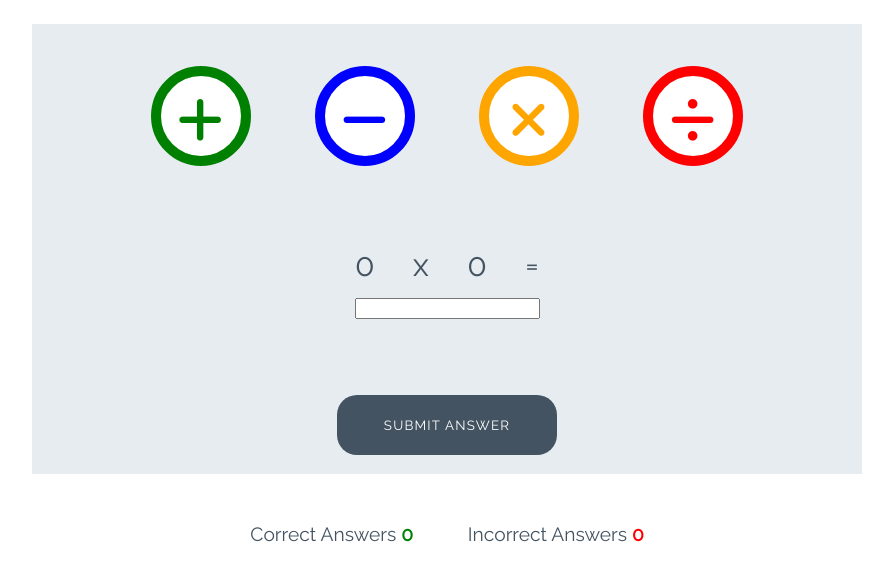
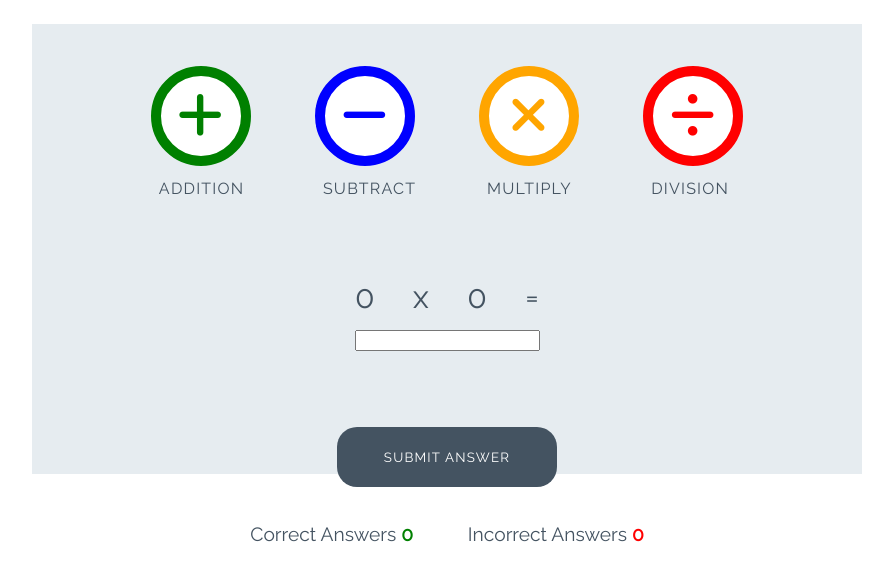
Before and after one commit to craig-grant630/Love-maths, a plain HTML site: page index.html in a window 1280 px wide. Shown: the part 79-660 px from the top of the page, without its empty margins (193-1086 px from the left). Drawn offline with Linux system fonts and the light colour scheme.

Commit message:
Add names for action buttons

```diff
--- a/assets/css/style.css
+++ b/assets/css/style.css
@@ -109,6 +109,14 @@ body {
     font-size: 3.2rem;
     margin: 0 30px;
     transition: all 0.5s;
+}
+
+.btn--big::after{
+    content:attr(data-type);
+    color:#445361;
+    font-size: 1rem;
+    position: relative;
+    left: -0.5rem;
 }
 
 .btn--blue {
--- a/assets/js/script.js
+++ b/assets/js/script.js
@@ -0,0 +1 @@
+console.log("Connected")
--- a/index.html
+++ b/index.html
@@ -18,16 +18,16 @@
 
     <div class="game-area">
         <div class="controls-area">
-            <button class="btn btn--big btn--green">
+            <button data-type="addition" class="btn btn--big btn--green">
                 <i class="fa-solid fa-plus"></i>
             </button>
-            <button class="btn btn--big btn--blue">
+            <button data-type="subtract" class="btn btn--big btn--blue">
                 <i class="fa-solid fa-minus"></i>
             </button>
-            <button class="btn btn--big btn--orange">
+            <button data-type="multiply" class="btn btn--big btn--orange">
                 <i class="fa-solid fa-multiply"></i>
             </button>
-            <button class="btn btn--big btn--red">
+            <button data-type="division" class="btn btn--big btn--red">
                 <i class="fa-solid fa-divide"></i>
             </button>
         </div>
@@ -40,7 +40,7 @@
             <input type="number">
         </div>
 
-        <button class="btn btn--gray">Submit Answer</button>
+        <button data-type="submit" class="btn btn--gray">Submit Answer</button>
 
     </div>
 
```
